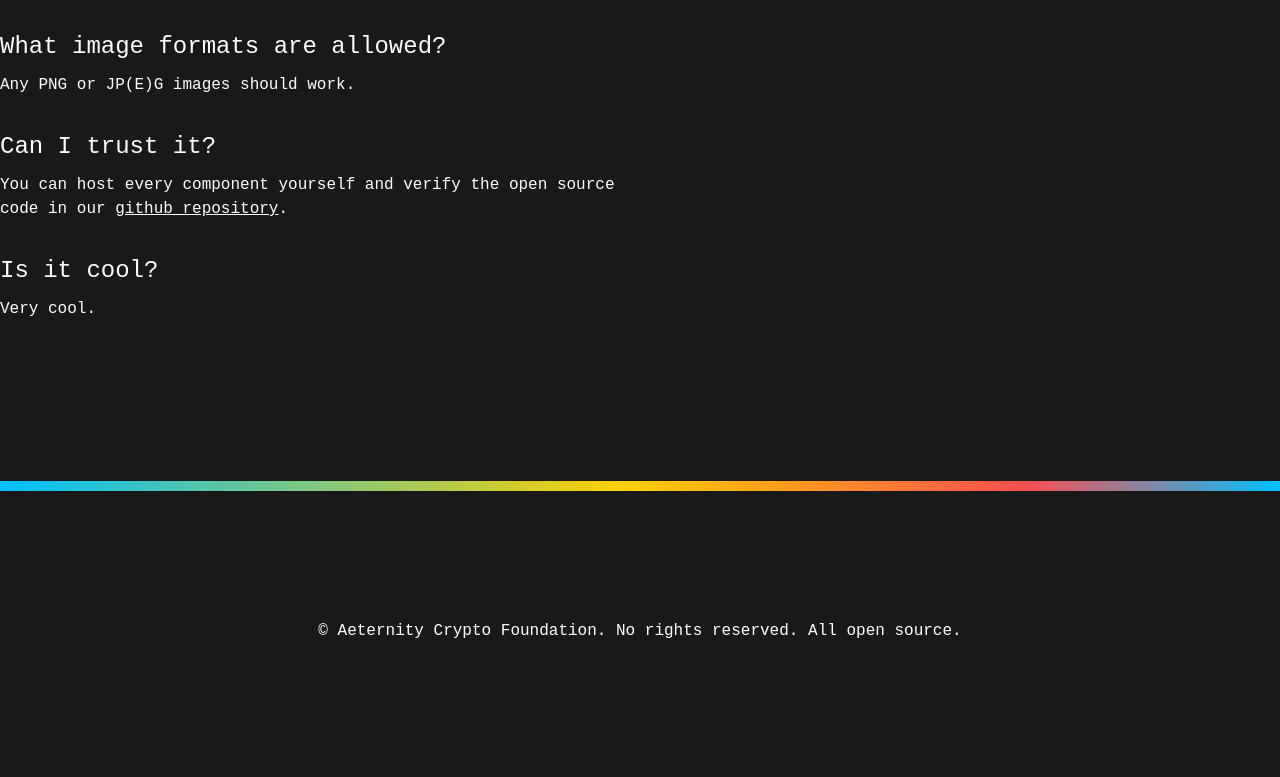
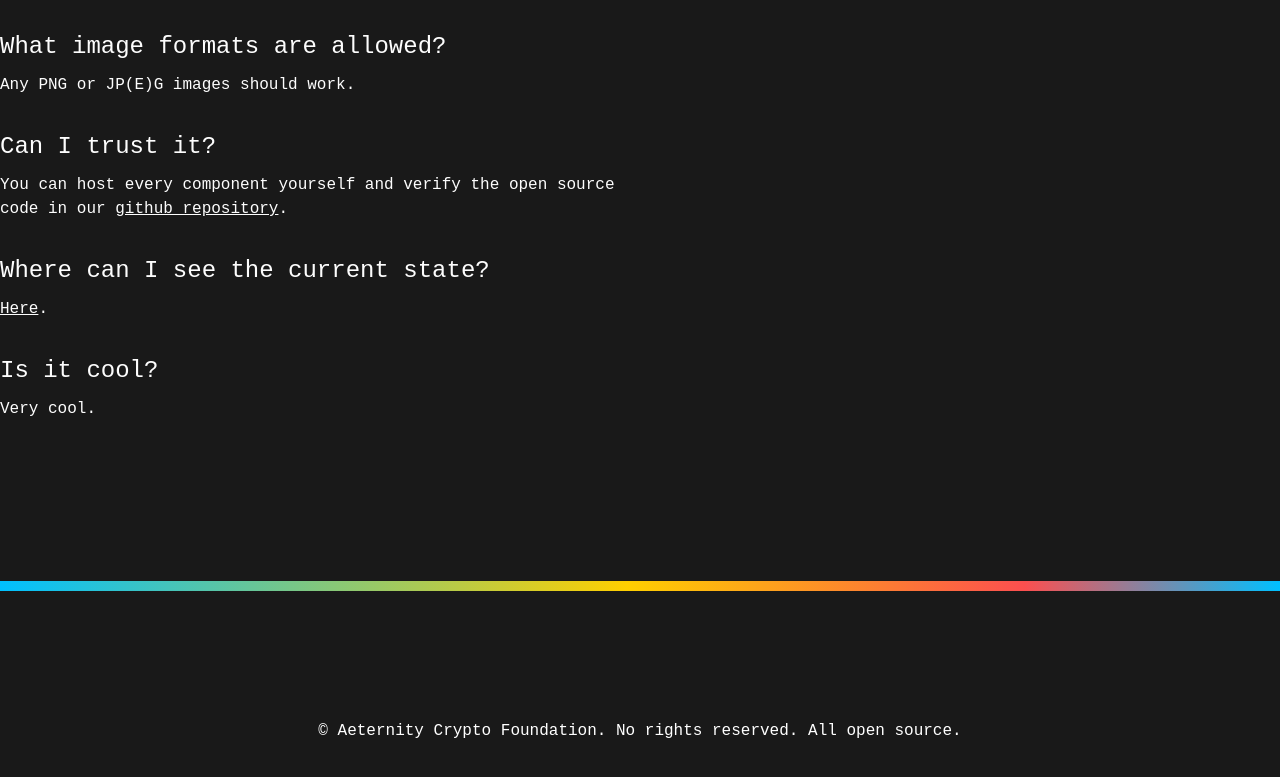
Before and after one commit to kenodressel/aeternity-graffiti-page, a plain HTML site: page index.html in a window 1280 px wide. Shown: the part 4686-5463 px from the top of the page. Drawn offline with Linux system fonts and the light colour scheme.

Commit message:
final state v0

```diff
--- a/index.html
+++ b/index.html
@@ -161,6 +161,12 @@
                     </div>
                 </div>
                 <div class="mb-8">
+                    <h4 class="text-2xl">Where can I see the current state?</h4>
+                    <div class="mt-2">
+                        <a href="https://graffiti.aeternity.com/#/desktop/svg" class="underline" target="_blank">Here</a>.
+                    </div>
+                </div>
+                <div class="mb-8">
                     <h4 class="text-2xl">Is it cool?</h4>
                     <div class="mt-2">
                         Very cool.
```
